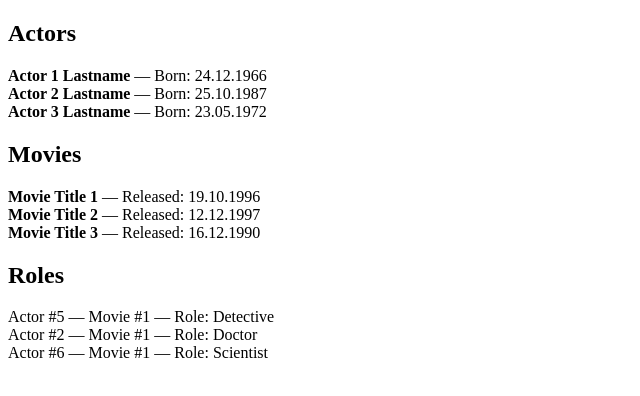
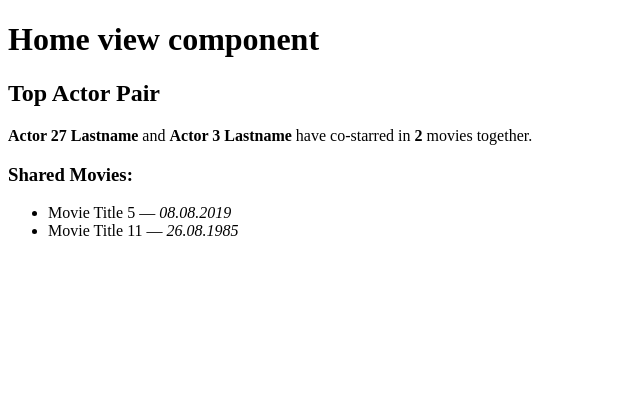
Before and after one commit to KostovPV/retake, a React (Vite) app: page / in a window 1280 px wide. Shown: the top 396 px of the page, without its empty margins (0-640 px from the left). Built offline with nearby package versions, Linux system fonts and the light colour scheme.

Commit message:
Added CSV parser and date formatter utils. Implemented HomeView with top actor pair logic

```diff
--- a/src/App.jsx
+++ b/src/App.jsx
@@ -1,36 +1,13 @@
-import './App.css';
-import { useContext } from "react";
-import { DataContext } from "../src/context/DataContext";
-import { formatDate } from "../src/utils/formatDate";
+import { Routes, Route } from 'react-router-dom';
+import HomeView from './views/HomeView';
 
 function App() {
-  const { actors, movies, roles } = useContext(DataContext);
+  return (
+    <Routes>
+      <Route path="/" element={<HomeView />} />
 
-  return (
-    <div>
-      <h2>Actors</h2>
-      {actors.slice(0, 3).map((actor) => (
-        <div key={actor.ID}>
-          <strong>{actor.FullName}</strong> — Born: {formatDate(actor.BirthDate)}
-        </div>
-      ))}
-
-      <h2>Movies</h2>
-      {movies.slice(0, 3).map((movie) => (
-        <div key={movie.ID}>
-          <strong>{movie.Title}</strong> — Released: {formatDate(movie.ReleaseDate)}
-        </div>
-      ))}
-
-      <h2>Roles</h2>
-      {roles.slice(0, 3).map((role) => (
-        <div key={role.ID}>
-          Actor #{role.ActorID} — Movie #{role.MovieID} — Role: {role.RoleName || "Unnamed"}
-        </div>
-      ))}
-    </div>
+    </Routes>
   );
 }
 
-
-export default App
+export default App;
--- /dev/null
+++ b/src/components/TopActorPair.jsx
@@ -0,0 +1,92 @@
+import React, { useMemo } from 'react';
+import { formatDate } from '../utils/formatDate'; // adjust path if needed
+
+function TopActorPair({ actors, roles, movies }) {
+  const topPair = useMemo(() => {
+    const actorsByMovie = {};
+
+    // Step 1: Group actors by MovieID
+    roles.forEach(({ MovieID, ActorID }) => {
+      if (!actorsByMovie[MovieID]) {
+        actorsByMovie[MovieID] = new Set();
+      }
+      actorsByMovie[MovieID].add(ActorID);
+    });
+
+    const coAppearanceCounts = {};
+
+    // Step 2: Count co-appearances
+    for (const actorSet of Object.values(actorsByMovie)) {
+      const actorArray = Array.from(actorSet);
+      for (let i = 0; i < actorArray.length; i++) {
+        for (let j = i + 1; j < actorArray.length; j++) {
+          const pair = [actorArray[i], actorArray[j]].sort();
+          const key = pair.join('-');
+          coAppearanceCounts[key] = (coAppearanceCounts[key] || 0) + 1;
+        }
+      }
+    }
+
+    // Step 3: Find the most frequent pair
+    let topPairKey = null;
+    let maxCount = 0;
+    for (const [key, count] of Object.entries(coAppearanceCounts)) {
+      if (count > maxCount) {
+        maxCount = count;
+        topPairKey = key;
+      }
+    }
+
+    if (!topPairKey) return null;
+
+    const [id1, id2] = topPairKey.split('-');
+    const actor1 = actors.find(actor => actor.ID === id1);
+    const actor2 = actors.find(actor => actor.ID === id2);
+
+    // Step 4: Get shared movies
+    const sharedMovieIDs = roles
+      .filter(role =>
+        role.ActorID === id1 || role.ActorID === id2
+      )
+      .reduce((acc, role) => {
+        if (!acc[role.MovieID]) acc[role.MovieID] = new Set();
+        acc[role.MovieID].add(role.ActorID);
+        return acc;
+      }, {});
+
+    const sharedMovies = Object.entries(sharedMovieIDs)
+      .filter(([_, actorSet]) => actorSet.has(id1) && actorSet.has(id2))
+      .map(([movieID]) => movies.find(movie => movie.ID === movieID))
+      .filter(Boolean); // just in case
+
+    return {
+      actor1,
+      actor2,
+      count: maxCount,
+      sharedMovies
+    };
+  }, [actors, roles, movies]);
+
+  if (!topPair) return <div>No top pair found.</div>;
+
+  return (
+    <div>
+      <h2>Top Actor Pair</h2>
+      <p>
+        <strong>{topPair.actor1.FullName}</strong> and <strong>{topPair.actor2.FullName}</strong>{' '}
+        have co-starred in <strong>{topPair.count}</strong> movies together.
+      </p>
+
+      <h3>Shared Movies:</h3>
+      <ul>
+        {topPair.sharedMovies.map((movie) => (
+          <li key={movie.ID}>
+            {movie.Title} — <em>{formatDate(movie.ReleaseDate)}</em>
+          </li>
+        ))}
+      </ul>
+    </div>
+  );
+}
+
+export default TopActorPair;
--- a/src/main.jsx
+++ b/src/main.jsx
@@ -1,12 +1,15 @@
-import React from "react";
-import ReactDOM from "react-dom/client";
-import App from "./App.jsx";
-import { DataProvider } from "./context/DataContext.jsx";
+import React from 'react';
+import ReactDOM from 'react-dom/client';
+import { BrowserRouter } from 'react-router-dom';
+import App from './App';
+import { DataProvider } from './context/DataContext';
 
-ReactDOM.createRoot(document.getElementById("root")).render(
+ReactDOM.createRoot(document.getElementById('root')).render(
   <React.StrictMode>
-    <DataProvider>
-      <App />
-    </DataProvider>
+    <BrowserRouter>
+      <DataProvider>
+        <App />
+      </DataProvider>
+    </BrowserRouter>
   </React.StrictMode>
 );
--- a/src/utils/csvParser.js
+++ b/src/utils/csvParser.js
@@ -5,10 +5,17 @@ export const parseCSV = (csvText) => {
   return lines.slice(1).map(line => {
     const values = line.split("\t").map(v => v.trim());
     const dataObject = {};
+
     headers.forEach((header, i) => {
       const value = values[i];
-      dataObject[header] = value === "NULL" || value === "null" ? null : value;
+
+      if (value === "NULL" || value === "null") {
+        dataObject[header] = null;
+      } else {
+        dataObject[header] = value;
+      }
     });
+
     return dataObject;
   });
 };
--- a/src/utils/formatDate.js
+++ b/src/utils/formatDate.js
@@ -1,11 +1,9 @@
 export const formatDate = (dateString) => {
   if (!dateString) return "";
 
-  const date = new Date(dateString);
-  if (isNaN(date)) return dateString;
-  const day = String(date.getDate()).padStart(2, "0");
-  const month = String(date.getMonth() + 1).padStart(2, "0");
-  const year = date.getFullYear();
+  const parts = dateString.split("/");
+  if (parts.length !== 3) return dateString;
 
-  return `${day}.${month}.${year}`;
+  const [month, day, year] = parts;
+  return `${day.padStart(2, "0")}.${month.padStart(2, "0")}.${year}`;
 };
--- /dev/null
+++ b/src/views/HomeView.jsx
@@ -0,0 +1,17 @@
+import { useContext } from 'react';
+import { DataContext } from '../context/DataContext';
+import TopActorPair from '../components/TopActorPair';
+
+function HomeView() {
+  const { actors, roles, movies } = useContext(DataContext);
+
+  return (
+    <div className="home-view">
+      <h1>Home view component</h1>
+      <TopActorPair actors={actors} roles={roles} movies={movies} />
+
+    </div>
+  );
+}
+
+export default HomeView;
```
